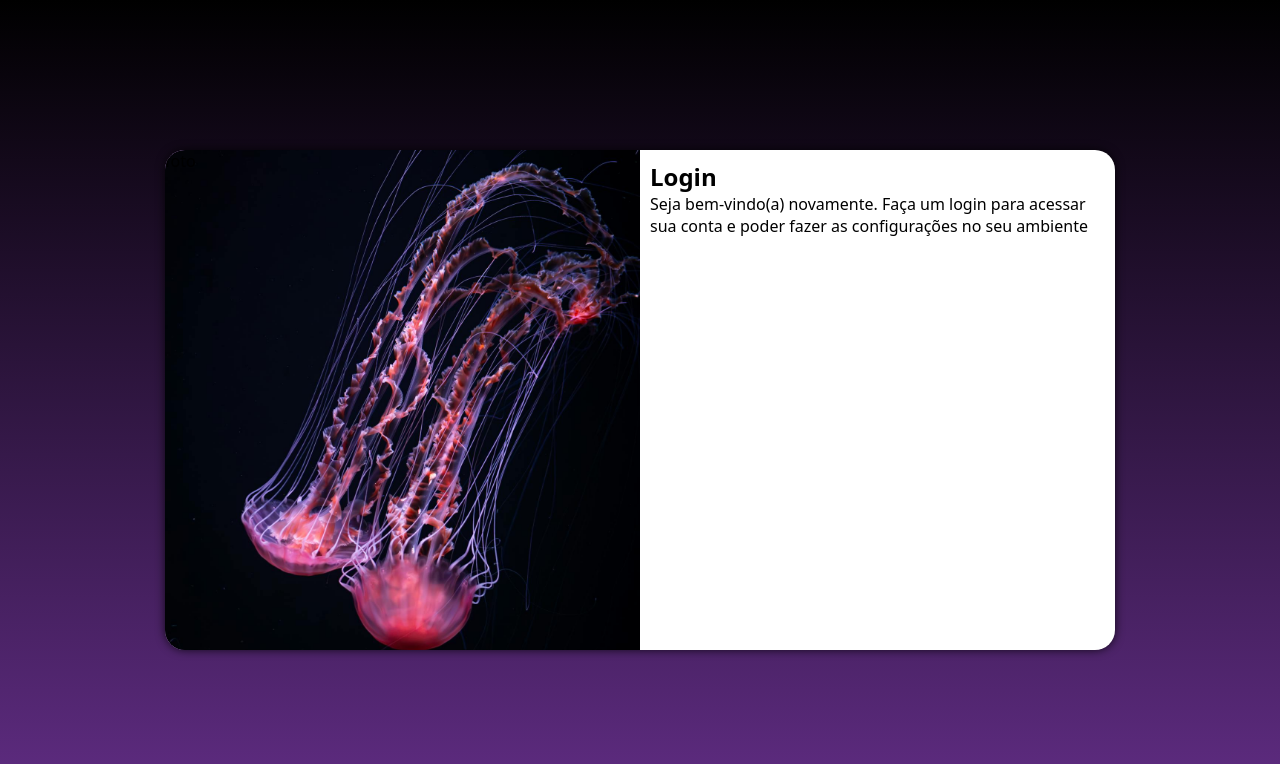
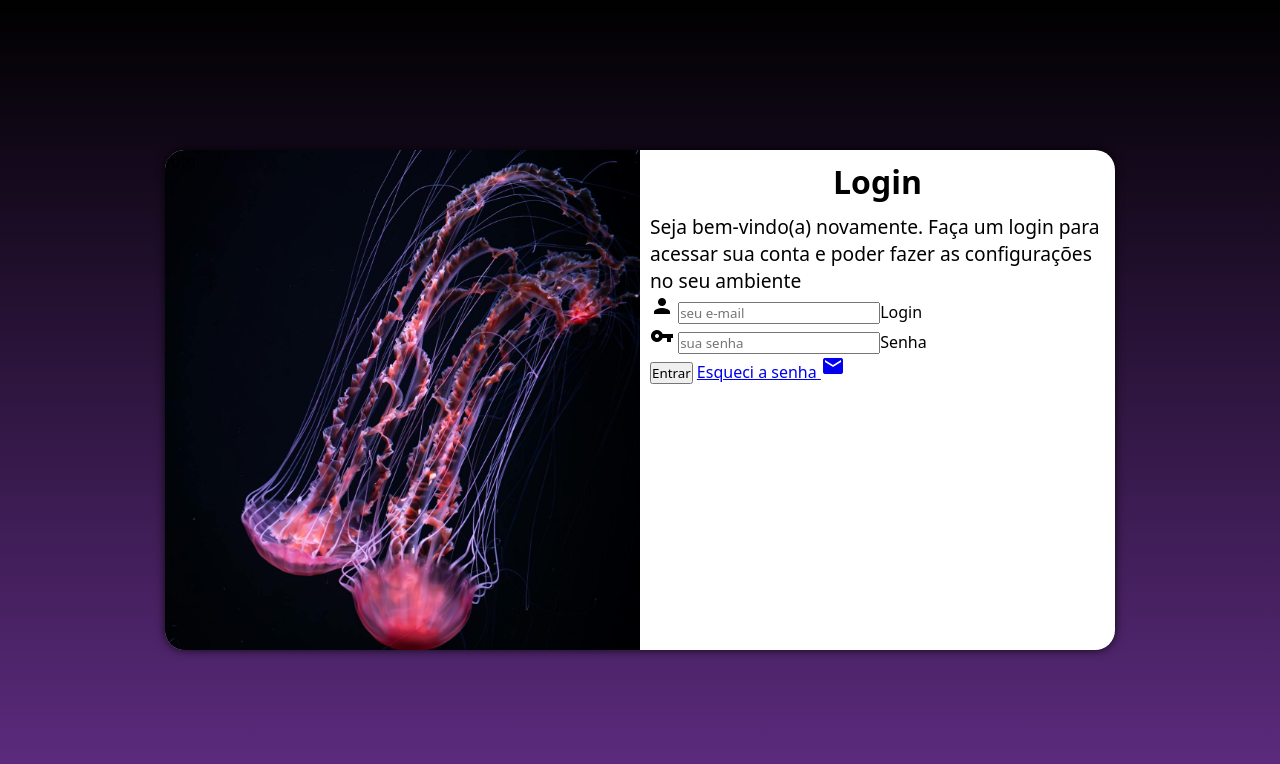
Before and after one commit to JhuzeVicthor/projeto-login, a plain HTML site: page index.html in a window 1280 px wide. Drawn offline with Linux system fonts and the light colour scheme.

Commit message:
atualizei

```diff
--- a/estillos/media-query.css
+++ b/estillos/media-query.css
@@ -40,4 +40,12 @@
         float: right;
         width: 50%;
     }
+
+    div#formulario > h1{
+        font-size: 2em;
+    }
+
+    div#formulario > p {
+        font-size: 1.2em;
+    }
 }
--- a/estillos/style.css
+++ b/estillos/style.css
@@ -54,3 +54,12 @@ section#login > div#formulario{
     display: block;
     padding: 10px;
 }
+
+div#formulario > h1{
+    text-align: center;
+    margin-bottom: 10px;
+}
+
+div#formulario > p {
+    font-size: 0.8em;
+}
--- a/index.html
+++ b/index.html
@@ -4,6 +4,8 @@
     <meta charset="UTF-8">
     <meta name="viewport" content="width=device-width, initial-scale=1.0">
     <title>Login</title>
+    <link href="https://fonts.googleapis.com/icon?family=Material+Icons"
+      rel="stylesheet">
     <link rel="stylesheet" href="estillos/style.css">
     <link rel="stylesheet" href="estillos/media-query.css">
 </head>
@@ -17,7 +19,18 @@
                 <h1>Login</h1>
                 <p>Seja bem-vindo(a) novamente. Faça um login para acessar sua conta e poder fazer as configurações no seu ambiente</p>
                 <form action="login.php" method="post">
-
+                    <div class="campo">
+                        <i class="material-icons">person</i>
+                        <input type="email" name="login" id="ilogin" placeholder="seu e-mail" autocomplete="email" required><label for="ilogin">Login</label>
+                    </div>
+                    <div class="campo">
+                        <i class="material-icons">vpn_key</i>
+                        <input type="password" name="senha" id="isenha" placeholder="sua senha" autocomplete="current-password" required><label for="isenha">Senha</label>
+                    </div>
+                    <input type="submit" value="Entrar">
+                    <a href="esqueci.html">
+                        Esqueci a senha <i class="material-icons">mail</i>
+                    </a>
                 </form>
             </div>
         </section>
```
